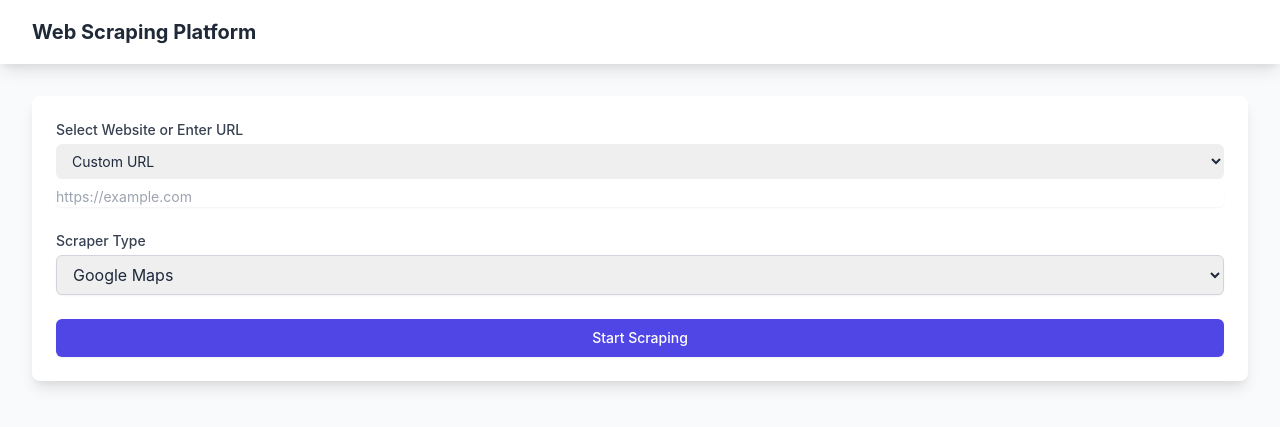
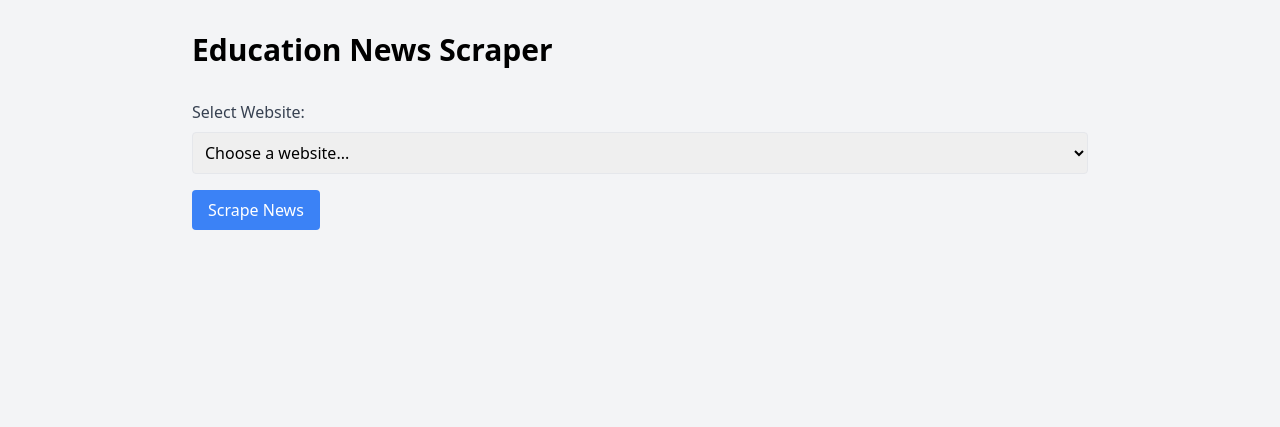
Before and after one commit to AKSHU70186/Akash, a Python web app: template app/templates/index.html in a window 1280 px wide. Shown: the top 427 px of the page. Run offline with Jinja, Linux system fonts and the light colour scheme; the template is opened without the code that fills it, so the values that code supplies are empty.

Commit message:
Simplify scraper to focus on actual data extraction

```diff
--- a/app/templates/index.html
+++ b/app/templates/index.html
@@ -1,93 +1,103 @@
 <!DOCTYPE html>
-<html lang="en">
+<html>
 <head>
-    <meta charset="UTF-8">
-    <meta name="viewport" content="width=device-width, initial-scale=1.0">
-    <title>Web Scraping Platform</title>
-    <link href="{{ url_for('static', path='/css/styles.css') }}" rel="stylesheet">
+    <title>Education News Scraper</title>
     <link href="https://cdn.jsdelivr.net/npm/tailwindcss@2.2.19/dist/tailwind.min.css" rel="stylesheet">
 </head>
-<body class="bg-gray-50">
-    <nav class="bg-white shadow-lg">
-        <div class="max-w-7xl mx-auto px-4 sm:px-6 lg:px-8">
-            <div class="flex justify-between h-16">
-                <div class="flex">
-                    <div class="flex-shrink-0 flex items-center">
-                        <h1 class="text-xl font-bold text-gray-800">Web Scraping Platform</h1>
-                    </div>
-                </div>
-            </div>
-        </div>
-    </nav>
+<body class="bg-gray-100 p-8">
+    <div class="max-w-4xl mx-auto">
+        <h1 class="text-3xl font-bold mb-8">Education News Scraper</h1>
 
-    <div class="max-w-7xl mx-auto px-4 sm:px-6 lg:px-8 py-8">
-        <div class="bg-white rounded-lg shadow-lg p-6">
-            <form id="scrapeForm" class="space-y-6">
+        <form id="scrapeForm" class="mb-8">
             <div class="mb-4">
-                    <label for="url" class="block text-sm font-medium text-gray-700">Select Website or Enter URL</label>
-                    <select id="preset-urls" class="mt-1 block w-full pl-3 pr-10 py-2 text-base border-gray-300 focus:outline-none focus:ring-blue-500 focus:border-blue-500 sm:text-sm rounded-md">
-                        <option value="">Custom URL</option>
+                <label class="block text-gray-700 mb-2">Select Website:</label>
+                <select id="urlSelect" class="w-full p-2 border rounded">
+                    <option value="">Choose a website...</option>
+                    <option value="https://news.careers360.com/">Careers360</option>
                     <option value="https://indianexpress.com/section/education/">Indian Express Education</option>
-                        <option value="https://news.careers360.com/">Careers360</option>
-                        <option value="https://www.shiksha.com/news">Shiksha</option>
-                        <option value="https://www.ndtv.com/education">NDTV Education</option>
-                        <option value="https://timesofindia.indiatimes.com/education">Times of India Education</option>
-                    </select>
-                    <input type="url" id="url" name="url" placeholder="https://example.com"
-                           class="mt-2 block w-full shadow-sm focus:ring-blue-500 focus:border-blue-500 sm:text-sm border-gray-300 rounded-md">
-                </div>
-                <div>
-                    <label class="block text-sm font-medium text-gray-700">Scraper Type</label>
-                    <select name="scraper_type" required
-                        class="mt-1 block w-full border border-gray-300 rounded-md shadow-sm py-2 px-3 focus:outline-none focus:ring-indigo-500 focus:border-indigo-500">
-                        <option value="google_maps">Google Maps</option>
-                        <option value="e_commerce">E-Commerce</option>
-                        <option value="news">News</option>
+                    <option value="https://www.shiksha.com/news">Shiksha News</option>
                 </select>
             </div>
-                <div>
-                    <button type="submit"
-                        class="w-full flex justify-center py-2 px-4 border border-transparent rounded-md shadow-sm text-sm font-medium text-white bg-indigo-600 hover:bg-indigo-700 focus:outline-none focus:ring-2 focus:ring-offset-2 focus:ring-indigo-500">
-                        Start Scraping
+            <button type="submit" class="bg-blue-500 text-white px-4 py-2 rounded hover:bg-blue-600">
+                Scrape News
             </button>
-                </div>
         </form>
 
         <div id="loading" class="hidden">
-                <div class="flex items-center justify-center p-4">
-                    <div class="animate-spin rounded-full h-12 w-12 border-b-2 border-blue-600"></div>
-                    <span class="ml-3 text-gray-700">Scraping articles...</span>
-                </div>
+            <p class="text-gray-600">Loading...</p>
         </div>
 
-            <div id="results" class="mt-8 hidden">
-                <h2 class="text-xl font-bold mb-4">Scraped Articles</h2>
-                <div id="resultsContainer" class="space-y-4">
-                    <!-- Articles will be inserted here -->
-                </div>
-                <div class="mt-8 p-4 bg-gray-50 rounded-lg">
-                    <h3 class="text-lg font-semibold mb-2">Raw Data</h3>
-                    <pre id="resultsJson" class="text-sm text-gray-800 overflow-auto"></pre>
-                </div>
+        <div id="results" class="hidden">
+            <h2 class="text-2xl font-bold mb-4">Results</h2>
+            <div id="articlesList" class="space-y-4"></div>
         </div>
 
-            <div id="error" class="mt-8 hidden">
-                <div class="bg-red-50 border-l-4 border-red-400 p-4">
-                    <div class="flex">
-                        <div class="flex-shrink-0">
-                            <svg class="h-5 w-5 text-red-400" viewBox="0 0 20 20" fill="currentColor">
-                                <path fill-rule="evenodd" d="M10 18a8 8 0 100-16 8 8 0 000 16zM8.707 7.293a1 1 0 00-1.414 1.414L8.586 10l-1.293 1.293a1 1 0 101.414 1.414L10 11.414l1.293 1.293a1 1 0 001.414-1.414L11.414 10l1.293-1.293a1 1 0 00-1.414-1.414L10 8.586 8.707 7.293z" clip-rule="evenodd"/>
-                            </svg>
-                        </div>
-                        <div class="ml-3">
-                            <p class="text-sm text-red-700" id="errorMessage"></p>
-                        </div>
-                    </div>
-                </div>
-            </div>
-        </div>
+        <div id="error" class="hidden text-red-500"></div>
     </div>
 
-    <script src="{{ url_for('static', path='/js/script.js') }}"></script>
+    <script>
+        document.getElementById('scrapeForm').addEventListener('submit', async (e) => {
+            e.preventDefault();
+
+            const url = document.getElementById('urlSelect').value;
+            if (!url) {
+                alert('Please select a website');
+                return;
+            }
+
+            const loading = document.getElementById('loading');
+            const results = document.getElementById('results');
+            const error = document.getElementById('error');
+            const articlesList = document.getElementById('articlesList');
+
+            loading.classList.remove('hidden');
+            results.classList.add('hidden');
+            error.classList.add('hidden');
+
+            try {
+                const formData = new FormData();
+                formData.append('url', url);
+
+                const response = await fetch('/scrape', {
+                    method: 'POST',
+                    body: formData
+                });
+
+                const data = await response.json();
+
+                if (data.status === 'success') {
+                    articlesList.innerHTML = '';
+
+                    data.data.scraped_data.forEach(article => {
+                        const articleDiv = document.createElement('div');
+                        articleDiv.className = 'bg-white p-4 rounded shadow';
+                        articleDiv.innerHTML = `
+                            <h3 class="text-xl font-bold mb-2">
+                                <a href="${article.link}" target="_blank" class="text-blue-600 hover:underline">
+                                    ${article.title}
+                                </a>
+                            </h3>
+                            <p class="text-gray-600 mb-2">${article.description || ''}</p>
+                            <div class="text-sm text-gray-500">
+                                <span>${article.source}</span>
+                                ${article.date ? `<span class="ml-2">${article.date}</span>` : ''}
+                            </div>
+                        `;
+                        articlesList.appendChild(articleDiv);
+                    });
+
+                    results.classList.remove('hidden');
+                } else {
+                    error.textContent = data.message;
+                    error.classList.remove('hidden');
+                }
+            } catch (err) {
+                error.textContent = 'Failed to fetch data';
+                error.classList.remove('hidden');
+            } finally {
+                loading.classList.add('hidden');
+            }
+        });
+    </script>
 </body>
 </html>
```
Also changed, not shown: app/main.py (+9 -68 lines). Lines whose indentation alone changed are shown as unchanged.
